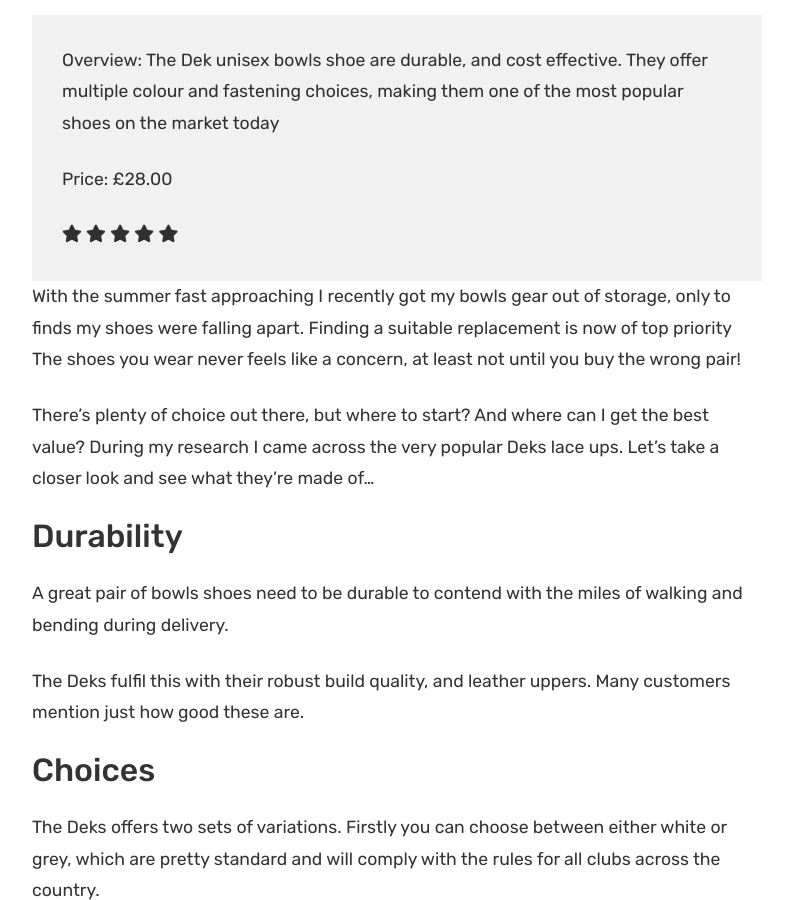
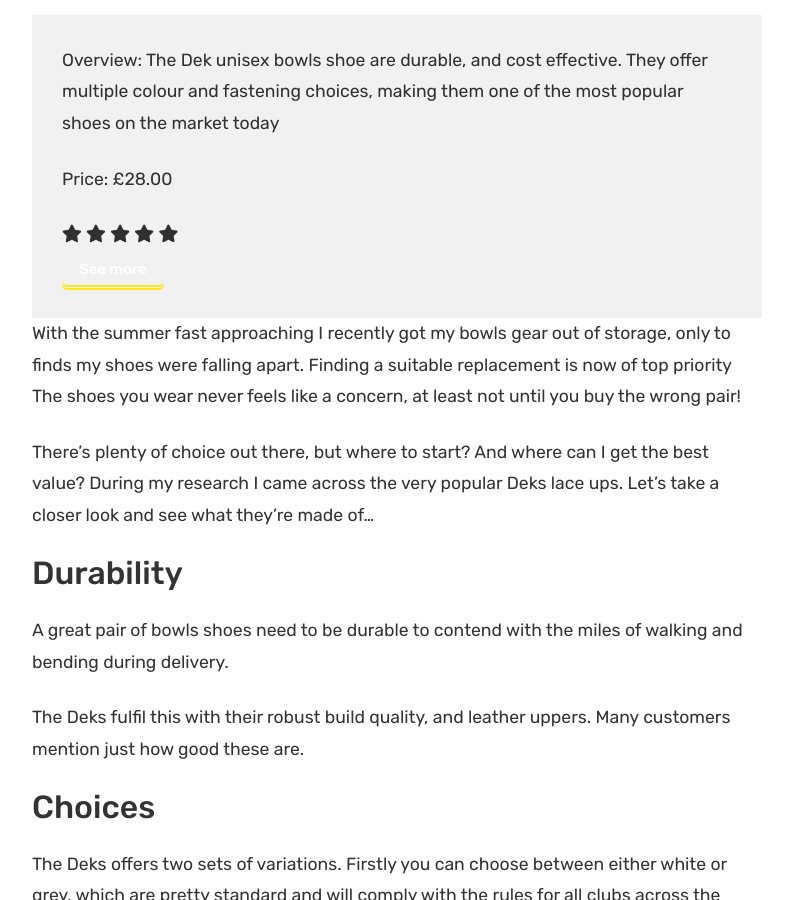
Before and after one commit to krussll/etsysimplicity, a Jekyll site: the page built from _posts/2018-01-12-dek-unisex-bowls-shoes-review.md, in a window 1280 px wide and 900 px high, scrolled down 690 px. Shown: the whole window, without its empty margins (53-846 px from the left). Built offline with Jekyll 4.4.1, drawn with Linux system fonts in a browser that asks for light colours; nearby versions of some CDN libraries.

Commit message:
Update 2018-01-12-dek-unisex-bowls-shoes-review.md

```diff
--- a/_posts/2018-01-12-dek-unisex-bowls-shoes-review.md
+++ b/_posts/2018-01-12-dek-unisex-bowls-shoes-review.md
@@ -28,6 +28,8 @@
   <i class="fas fa-star"></i>
   <i class="fas fa-star"></i>
 </div>
+
+<a href="https://www.amazon.co.uk/gp/product/B06Y67P3FT/ref=as_li_tl?ie=UTF8&camp=1634&creative=6738&creativeASIN=B06Y67P3FT&linkCode=as2&tag=jackhighbowls-21&linkId=042db14bdeee0de79298b6272cab8ccd" class="btn more"  target="_blank">See more</a>
 
 </div>
 
@@ -66,3 +68,5 @@
 This makes it very easy for me to recommend these shoes.
 
 In summary, the Dek bowls shoe are a great choice. Their durability means they can handle most things a bowler can throw at them. The vast majority of real customers were very pleased, and they would recommend them to others At this price point I doubt you’ll find a better shoe.
+
+<a href="https://www.amazon.co.uk/gp/product/B06Y67P3FT/ref=as_li_tl?ie=UTF8&camp=1634&creative=6738&creativeASIN=B06Y67P3FT&linkCode=as2&tag=jackhighbowls-21&linkId=042db14bdeee0de79298b6272cab8ccd" class="btn more"  target="_blank">See more</a>
```
